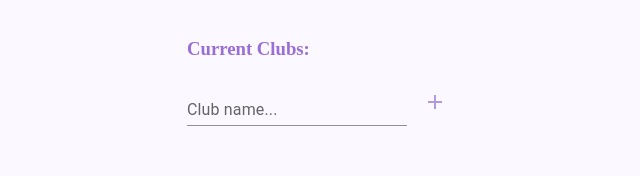
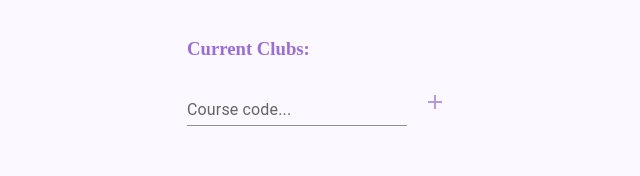
Before and after one commit to Quarter-645/UQutiesConnect, a React (Create React App) app in the folder userinterface/: page /Profile in a window 1280 px wide. Shown: the part 523-699 px from the top of the page, without its empty margins (319-959 px from the left). Built offline with nearby package versions, Linux system fonts and the light colour scheme.

Commit message:
separated tags from profile page

```diff
--- /dev/null
+++ b/userinterface/src/components/AddTag.js
@@ -0,0 +1,86 @@
+import {
+  Grid,
+  IconButton,
+  List,
+  ListItem,
+  ListItemText,
+  TextField,
+} from "@mui/material";
+import React, { useState } from "react";
+import AddIcon from "@mui/icons-material/Add";
+import DeleteIcon from "@mui/icons-material/Delete";
+
+const AddTag = ({ tagData, name }) => {
+  const [tags, setTags] = useState([]);
+  const [tagInput, setTagInput] = useState("");
+
+  const handleTagChange = (event) => {
+    setTagInput(event.target.value);
+  };
+
+  const addTag = () => {
+    const trimmedTag = tagInput.trim();
+    if (
+      trimmedTag &&
+      tagData.includes(trimmedTag) &&
+      !tags.includes(trimmedTag)
+    ) {
+      setTags((prevTags) => [...prevTags, trimmedTag]);
+      setTagInput(""); // Clear input field after adding
+    } else {
+      alert("Tag does not exist or is already added");
+    }
+  };
+
+  const deleteTag = (tagToDelete) => {
+    setTags((prevTags) => prevTags.filter((tag) => tag !== tagToDelete));
+  };
+
+  return (
+    <>
+      <h3 style={{ fontFamily: "Baloo Bhaijaan", color: "#996FD6" }}>
+        Current {name}s:
+      </h3>
+      <Grid container spacing={1} alignItems="center">
+        <Grid item>
+          <TextField
+            id="course-input"
+            label="Course code..."
+            variant="standard"
+            value={tagInput}
+            onChange={handleTagChange}
+          />
+        </Grid>
+        <Grid item>
+          <IconButton
+            aria-label="add tag"
+            onClick={addTag}
+            style={{ fontFamily: "Baloo Bhaijaan", color: "#B399DD" }}
+          >
+            <AddIcon />
+          </IconButton>
+        </Grid>
+      </Grid>
+      <List>
+        {tags.map((tag, index) => (
+          <ListItem
+            key={index}
+            secondaryAction={
+              <IconButton
+                aria-label="delete tag"
+                onClick={() => deleteTag(tag)}
+                style={{ color: "#E3E3E3" }}
+              >
+                <DeleteIcon />
+              </IconButton>
+            }
+          >
+            <ListItemText primary={tag} />
+          </ListItem>
+        ))}
+      </List>
+    </>
+  );
+};
+
+export default AddTag;
--- a/userinterface/src/components/index.js
+++ b/userinterface/src/components/index.js
@@ -3,5 +3,6 @@ import Password from "./Password";
 import UserProfile from "./UserProfile";
 import FixedProfile from "./FixedProfile";
 import Logo from "./Logo";
+import AddTag from "./AddTag";
 
-export { NavBar, Password, UserProfile, FixedProfile, Logo };
+export { NavBar, Password, UserProfile, FixedProfile, Logo, AddTag };
--- a/userinterface/src/pages/Profile.js
+++ b/userinterface/src/pages/Profile.js
@@ -13,6 +13,7 @@ import DeleteIcon from "@mui/icons-material/Delete";
 import CourseCodes from "../TempData/CourseCodes";
 import ClubNames from "../TempData/ClubNames";
 import userProfile from "../TempData/UserData";
+import { AddTag } from "../components";
 
 const Profile = () => {
   const [courses, setCourses] = useState([]);
@@ -28,19 +29,19 @@ const Profile = () => {
     setClubInput(event.target.value);
   };
 
-  const addCourse = () => {
-    const trimmedCourse = courseInput.trim();
-    if (
-      trimmedCourse &&
-      CourseCodes.includes(trimmedCourse) &&
-      !courses.includes(trimmedCourse)
-    ) {
-      setCourses((prevCourses) => [...prevCourses, trimmedCourse]);
-      setCourseInput(""); // Clear input field after adding
-    } else {
-      alert("Course does not exist or is already added");
-    }
-  };
+  // const addCourse = () => {
+  //   const trimmedCourse = courseInput.trim();
+  //   if (
+  //     trimmedCourse &&
+  //     CourseCodes.includes(trimmedCourse) &&
+  //     !courses.includes(trimmedCourse)
+  //   ) {
+  //     setCourses((prevCourses) => [...prevCourses, trimmedCourse]);
+  //     setCourseInput(""); // Clear input field after adding
+  //   } else {
+  //     alert("Course does not exist or is already added");
+  //   }
+  // };
 
   const addClub = () => {
     const trimmedClub = clubInput.trim();
@@ -105,91 +106,11 @@ const Profile = () => {
       </Grid>
 
       <Grid item>
-        <h3 style={{ fontFamily: "Baloo Bhaijaan", color: "#996FD6" }}>
-          Current Courses:
-        </h3>
-        <Grid container spacing={1} alignItems="center">
-          <Grid item>
-            <TextField
-              id="course-input"
-              label="Course code..."
-              variant="standard"
-              value={courseInput}
-              onChange={handleCourseChange}
-            />
-          </Grid>
-          <Grid item>
-            <IconButton
-              aria-label="add course"
-              onClick={addCourse}
-              style={{ fontFamily: "Baloo Bhaijaan", color: "#B399DD" }}
-            >
-              <AddIcon />
-            </IconButton>
-          </Grid>
-        </Grid>
-        <List>
-          {courses.map((course, index) => (
-            <ListItem
-              key={index}
-              secondaryAction={
-                <IconButton
-                  aria-label="delete course"
-                  onClick={() => deleteCourse(course)}
-                  style={{ color: "#E3E3E3" }}
-                >
-                  <DeleteIcon />
-                </IconButton>
-              }
-            >
-              <ListItemText primary={course} />
-            </ListItem>
-          ))}
-        </List>
+        <AddTag tagData={CourseCodes} name={"Course"} />
       </Grid>
 
       <Grid item>
-        <h3 style={{ fontFamily: "Baloo Bhaijaan", color: "#996FD6" }}>
-          Current Clubs:
-        </h3>
-        <Grid container spacing={1} alignItems="center">
-          <Grid item>
-            <TextField
-              id="club-input"
-              label="Club name..."
-              variant="standard"
-              value={clubInput}
-              onChange={handleClubChange}
-            />
-          </Grid>
-          <Grid item>
-            <IconButton
-              aria-label="add club"
-              onClick={addClub}
-              style={{ color: "#B399DD" }}
-            >
-              <AddIcon />
-            </IconButton>
-          </Grid>
-        </Grid>
-        <List>
-          {clubs.map((club, index) => (
-            <ListItem
-              key={index}
-              secondaryAction={
-                <IconButton
-                  aria-label="delete club"
-                  onClick={() => deleteClub(club)}
-                  style={{ color: "#E3E3E3" }}
-                >
-                  <DeleteIcon />
-                </IconButton>
-              }
-            >
-              <ListItemText primary={club} />
-            </ListItem>
-          ))}
-        </List>
+        <AddTag tagData={ClubNames} name={"Club"} />
       </Grid>
     </Grid>
   );
```
